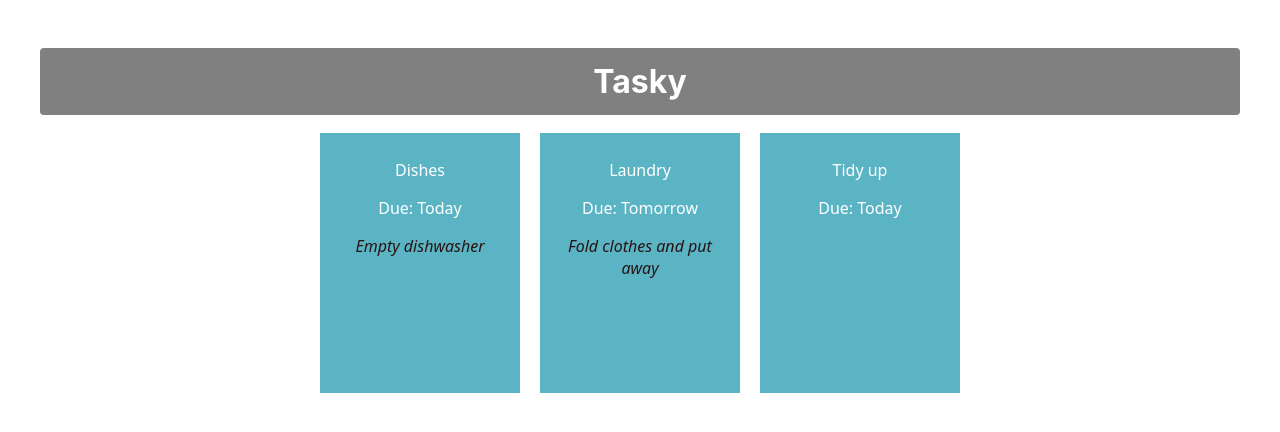
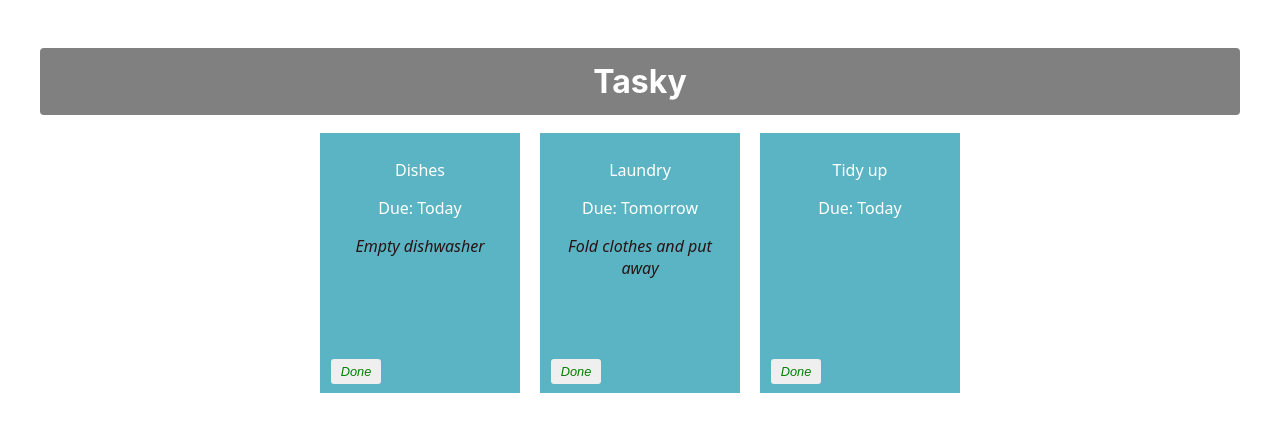
Before and after one commit to Graham-Heeney/react-basics-labs, a React (Create React App) app in the folder tasky/: page / in a window 1280 px wide. Shown: the top 432 px of the page. Built offline with nearby package versions, Linux system fonts and the light colour scheme.

Commit message:
Mark task as done

```diff
--- a/tasky/src/App.css
+++ b/tasky/src/App.css
@@ -33,3 +33,20 @@
   padding: 10px;
   position: relative;
 }
+
+button {
+  border: none;
+  border-radius: 3px;
+  font-style: italic;
+  font-size: 0.8em;
+  margin: 4px 6px;
+  width: 50px;
+  height: 25px;
+}
+
+.doneButton {
+  position: absolute;
+  bottom: 5px;
+  left: 5px;
+  color: green;
+}
--- a/tasky/src/App.js
+++ b/tasky/src/App.js
@@ -6,22 +6,31 @@
 function App() {
   const [ taskState, setTaskState ] = useState({
     tasks: [
-      { id: 1, title:"Dishes", description: "Empty dishwasher", deadline: "Today" },
-      { id: 2, title: "Laundry", description: "Fold clothes and put away", deadline: "Tomorrow" },
-      { id: 3, title: "Tidy up", deadline: "Today" }
+      { id: 1, title:"Dishes", description: "Empty dishwasher", deadline: "Today", done: false },
+      { id: 2, title: "Laundry", description: "Fold clothes and put away", deadline: "Tomorrow", done: false },
+      { id: 3, title: "Tidy up", deadline: "Today", done: false}
 
     ]
   });
+
+  const doneHandler = (taskIndex) => {
+    const tasks = [...taskState.tasks];
+    tasks[taskIndex].done = !tasks[taskIndex].done;
+    setTaskState({tasks});
+    console.log(`${taskIndex} ${tasks[taskIndex].done}`);
+  }
+
   return (
     <div className="container">
       <h1>Tasky</h1>
-      {taskState.tasks.map((task) => (
+      {taskState.tasks.map((task, index) => (
     <Task
       title={task.title}
       description={task.description}
       deadline={task.deadline}
       key={task.id}
-
+      done={task.done}
+      markDone={() => doneHandler(index)}
     />
   ))}
     </div>
--- a/tasky/src/components/Task.js
+++ b/tasky/src/components/Task.js
@@ -6,6 +6,8 @@
             <p>{props.title}</p>
             <p>Due: {props.deadline}</p>
             <p className="taskDescription">{props.description}</p> {/* Use description prop */}
+            <button onClick={props.markDone} className='doneButton'>Done</button>
+
         </div>
     );
 }
```
